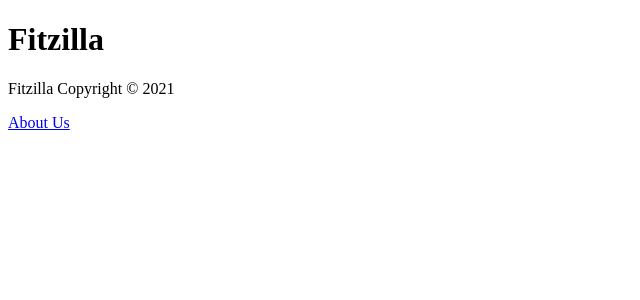
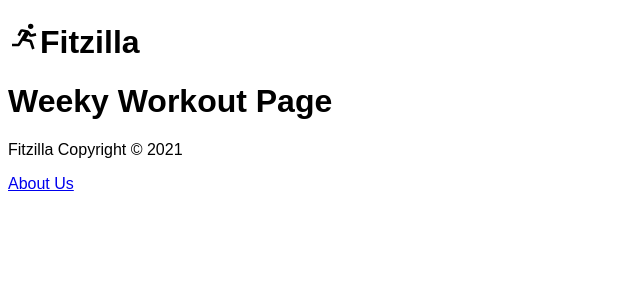
Before and after one commit to zmervey18/Fitzilla, a React (Create React App) app in the folder frontend/: page /weeklyworkout in a window 1280 px wide. Shown: the top 300 px of the page, without its empty margins (0-640 px from the left). Built offline with nearby package versions, Linux system fonts and the light colour scheme.

Commit message:
added functioning buttons to all pages

```diff
--- a/frontend/package.json
+++ b/frontend/package.json
@@ -3,6 +3,7 @@
   "version": "0.1.0",
   "private": true,
   "dependencies": {
+    "@material-ui/core": "^4.11.3",
     "@testing-library/jest-dom": "^5.11.10",
     "@testing-library/react": "^11.2.6",
     "@testing-library/user-event": "^12.8.3",
--- /dev/null
+++ b/frontend/src/App.css
@@ -0,0 +1,3 @@
+* {
+  font-family: Arial, Helvetica, sans-serif;
+}
--- a/frontend/src/App.js
+++ b/frontend/src/App.js
@@ -1,5 +1,6 @@
 import { BrowserRouter as Router, Route} from 'react-router-dom'
-import {useState} from "react"
+import {useState, useEffect} from "react"
+import './App.css'
 
 // Importing High Level Components
 import Login from './components/pages/Login'
@@ -8,39 +9,72 @@ import Register from "./components/pages/Register"
 import About from "./components/pages/About"
 import Workout from "./components/pages/Workout"
 import DailyWeekly from "./components/pages/DailyWeekly"
+import DailyRoutine from "./components/pages/DailyRoutine"
+import WeeklyRoutine from "./components/pages/WeeklyRoutine"
 
 // Importing Low Level Components
 import Footer from './components/lowLevel/Footer'
 import Header from "./components/lowLevel/Header"
+import WeeklyWorkout from './components/pages/WeeklyWorkout'
 
 
 function App() {
-  const [appDuration, setAppDuration] = useState('');
-  // const [length, setLength] = useState('');
-  // const [days, setDays] = useState('');
-  // const [url, setUrl] = useState('');
 
-  // const getWorkoutRoutine = () => {
-  //   if (duration == 'daily') {
-  //     if (length == 'short') {
-  //       var workoutLength = 'Short%20%2830%20mins%29';
-  //     } else if (length == 'medium') {
-  //       var workoutLength = 'Medium%20%281%20hour%29';
-  //     } else if (length == 'long') {
-  //       var workoutLength = 'Long%20%281%20hour%2030%20mins%29';
-  //     }
-  //     var url = `/${workoutLength}/`;
-  //   } else if (duration == 'weekly') {
-  //     var url = `http://localhost:5000/${days}%20days`;
-  //   }
-  //   setUrl = url
-  // }
+  const [duration, setDuration] = useState('');
+  const [length, setLength] = useState('');
+  const [muscle, setMuscle]=useState([]);
+  const [days, setDays] = useState('');
 
-  const addDuration = (i) => {
-    console.log(`Componet duration in App: ${i['duration']}`)
-    setAppDuration(i['duration'])
-    console.log(`App Duration: ${appDuration}`)
 
+  const fetchWorkout = async (length, days) => {
+
+    if (duration === 'daily') {
+      if(length === 'short')
+      var respond = await fetch(`/${length}%20%2830%20mins%29`)
+      var data=await respond.json()
+      console.log(data)
+      return data
+
+      // if (length == 'short') {
+      //   var workoutLength = '/Short%20%2830%20mins%29';
+      // } else if (length == 'medium') {
+      //   var workoutLength = '/Medium%20%281%20hour%29';
+      // } else if (length == 'long') {
+      //   var workoutLength = '/Long%20%281%20hour%2030%20mins%29';
+      // }
+      // var url = `/${workoutLength}/`;
+
+    } else if (duration === 'weekly') {
+       if (days !== '') {
+          const respond = await fetch(`/${days}%20days`)
+          const data=await respond.json()
+          console.log(data)
+          return data
+       }
+
+    }
+  }
+
+    useEffect(() => {
+        fetchWorkout();
+    }, [])
+
+
+  const addDuration = async (i) => {
+    setDuration(i)
+  }
+  const addLength = async (i) => {
+    setLength(i)
+  }
+  const addMuscle = async (i) => {
+    if (muscle.length === 2) {
+      setMuscle([muscle[1],i])
+    } else if (muscle.length ===1) {
+    setMuscle([i, i])
+    }
+  }
+  const addDays = async (i) => {
+    setDays(i)
   }
 
   return (
@@ -55,14 +89,33 @@ function App() {
       <Route
         exact path="/dailyweekly"
         render={(props) => (
-          <DailyWeekly {...props} onDuration={addDuration} />
+          <DailyWeekly {...props}
+          onDuration={addDuration} fetchWorkout={fetchWorkout} />
         )}
       />
-
-
+      <Route
+        exact path="/dailyroutine"
+        render={(props) => (
+          <DailyRoutine {...props}
+          onLength={addLength} onMuscle={addMuscle} fetchWorkout={fetchWorkout}/>
+        )}
+      />
+      <Route
+        exact path="/weeklyroutine"
+        render={(props) => (
+          <WeeklyRoutine {...props}
+          onDays={addDays} fetchWorkout={fetchWorkout}/>
+        )}
+      />
+      <Route
+        exact path="/weeklyworkout"
+        render={(props) => (
+          <WeeklyWorkout {...props}
+          onFetchWorkout={fetchWorkout}/>
+        )}
+      />
       <Footer/>
     </Router>
-
   );
 }
 
--- a/frontend/src/components/lowLevel/Header.js
+++ b/frontend/src/components/lowLevel/Header.js
@@ -1,10 +1,11 @@
 import React from 'react'
+import { BiRun } from 'react-icons/bi';
 
 const Header = () => {
     return (
         <header>
             <div>
-                <h1>Fitzilla</h1>
+                <h1><BiRun/>Fitzilla</h1>
             </div>
         </header>
     )
--- a/frontend/src/components/pages/DailyWeekly.js
+++ b/frontend/src/components/pages/DailyWeekly.js
@@ -1,6 +1,6 @@
 import { Link } from 'react-router-dom';
 
-const DailyWeekly = ({onDuration}) => {
+const DailyWeekly = ({onDuration, fetchWorkout}) => {
 
     return (
         <div>
--- a/frontend/src/components/pages/WeeklyWorkout.js
+++ b/frontend/src/components/pages/WeeklyWorkout.js
@@ -0,0 +1,11 @@
+
+
+const WeeklyWorkout = (onFetchWorkout) => {
+    return (
+        <div>
+            <h1>Weeky Workout Page</h1>
+        </div>
+    )
+}
+
+export default WeeklyWorkout
```
Also changed, not shown: 1 other file (tests, documents, lock files or other folders).
